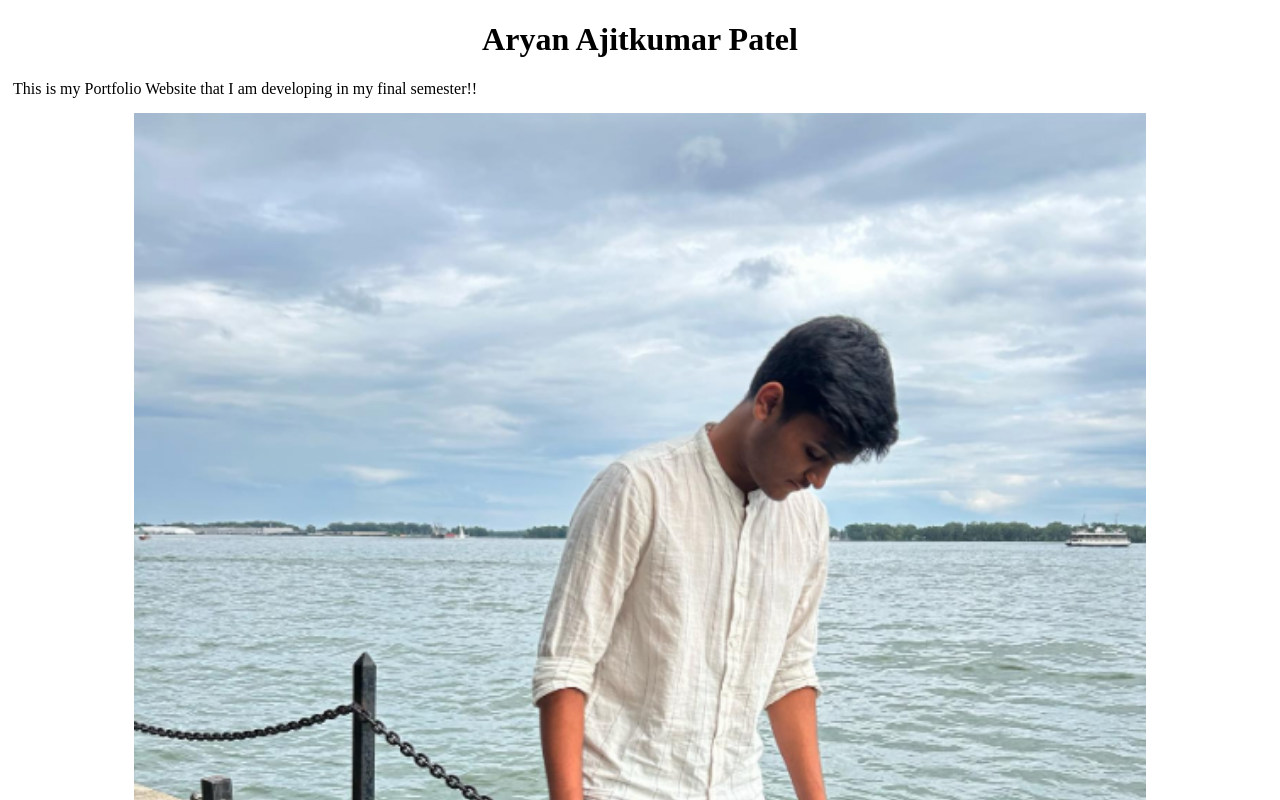
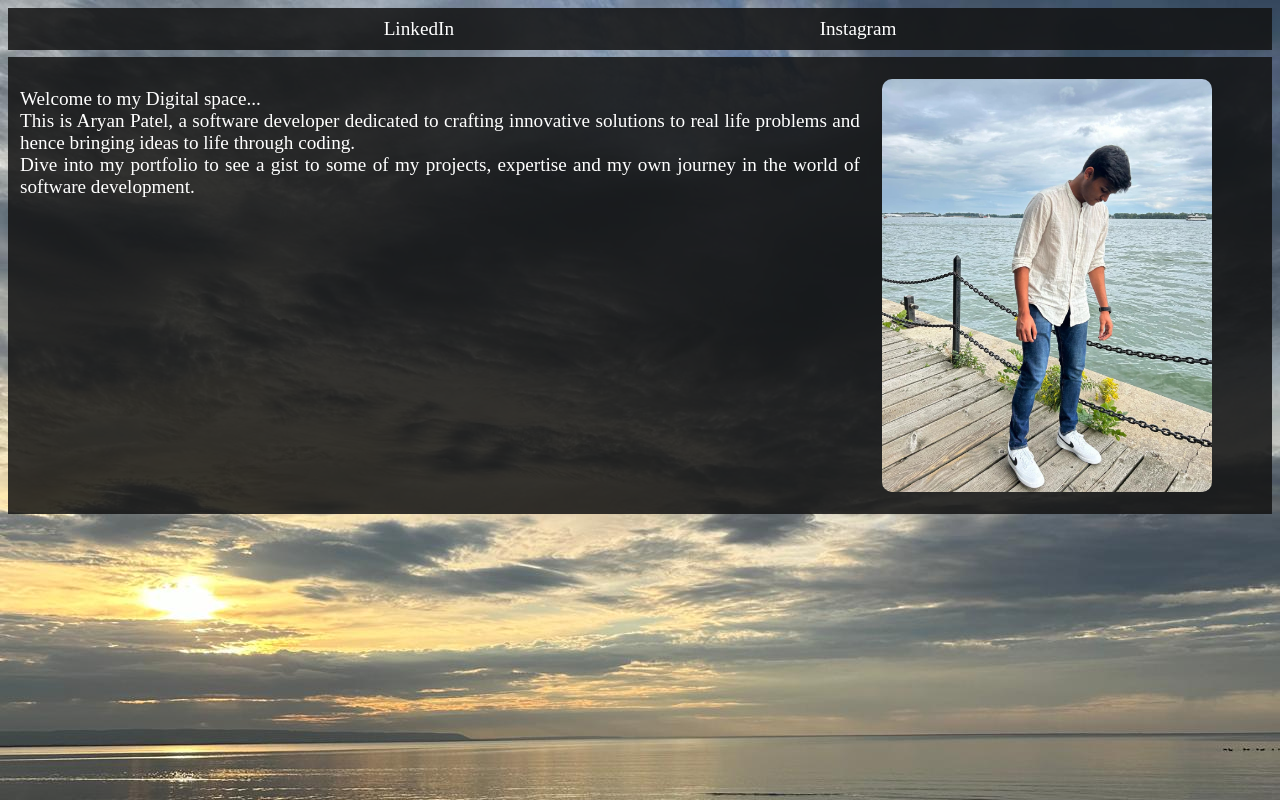
Before and after one commit to PatelAryan04/Portfolio, a plain HTML site: page index.html in a window 1280 px wide. Shown: the top 800 px of the page. Drawn offline with Linux system fonts and the light colour scheme.

Commit message:
2nd commit

```diff
--- a/index.html
+++ b/index.html
@@ -5,8 +5,25 @@
         <link rel="stylesheet" href="./styles.css">
     </head>
     <body>
-        <h1> Aryan Ajitkumar Patel </h1>
-        <p> This is my Portfolio Website that I am developing in my final semester!! </p>
-        <img src="./assets/images/ProfilePicture.png" alt="Profile Picture">
+
+        <!-- The header nav bar -->
+        <header>
+            <div id="navbar">
+                <a href="https://www.linkedin.com/in/aryan-ajitkumar-patel" target="_blank"> LinkedIn </a>
+                <a href=""> Instagram </a>
+            </div>
+        </header>
+
+        <!-- The profile section -->
+        <div id="intro">
+            <p class="intro">
+                Welcome to my Digital space...
+                <br>
+                This is Aryan Patel, a software developer dedicated to crafting innovative solutions to real life problems and hence bringing ideas to life through coding.
+                <br>
+                Dive into my portfolio to see a gist to some of my projects, expertise and my own journey in the world of software development.
+            </p>
+            <img src="./assets/images/ProfilePicture.png" alt="Profile Picture" class="dp">
+        </div>
     </body>
 </html>
--- a/styles.css
+++ b/styles.css
@@ -1,14 +1,50 @@
-h1{
-    text-align: center;
+/* css for body section */
+body{
+    background-image: url(./assets/images/background.jpg);
+    display: grid;
+    gap: 7px;
+    grid-template-areas: 'header'
+                        'profile';
+    font-size: larger;
 }
 
-p{
-    margin: 5px;
+
+/* styling for header section */
+#navbar{
+    grid-area: header;
+    display: flex;
+    flex-flow: row wrap;
+    justify-content: space-evenly;
+    background-color: rgba(18, 18, 18, 0.85);
+    padding: 10px;
+}
+
+header>div>a{
+    text-decoration: none;
+    color: white;
+}
+
+/* styling for profile section */
+#intro{
+    grid-area: profile;
+    display:grid;
+    gap: 12px;
+    grid-template-areas: 'intro intro dp';
+    background-color: rgba(18, 18, 18, 0.85);
+    color: white;
+    padding: 12px;
+}
+
+.intro{
+    grid-area: intro;
     text-align: justify;
 }
 
-img{
+.dp{
+    grid-area: dp;
     display: block;
-    width: 80%;
-    margin: 15px auto;
+    width: 85%;
+    margin: 10px;
+    border: 0px solid aliceblue;
+    border-radius: 10px;
 }
```
Also changed, not shown: assets/images/background.jpg (added).
